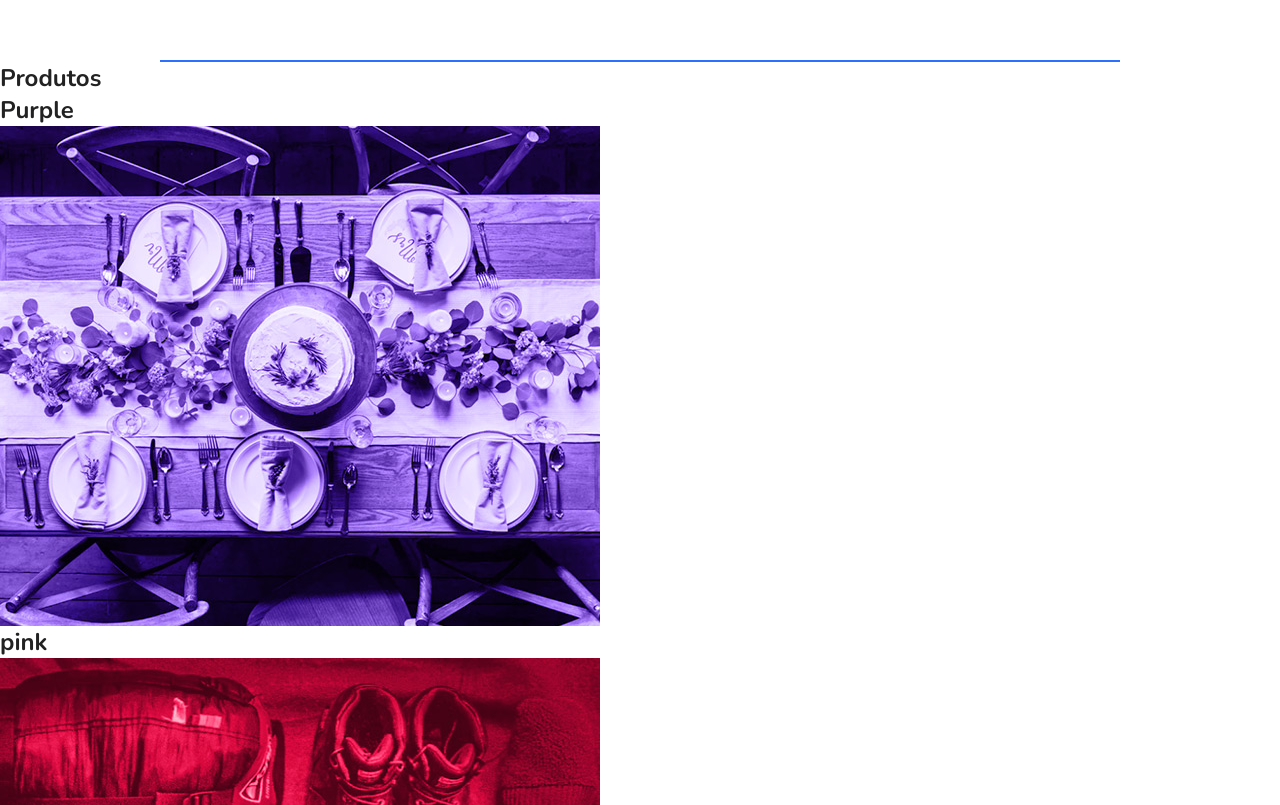
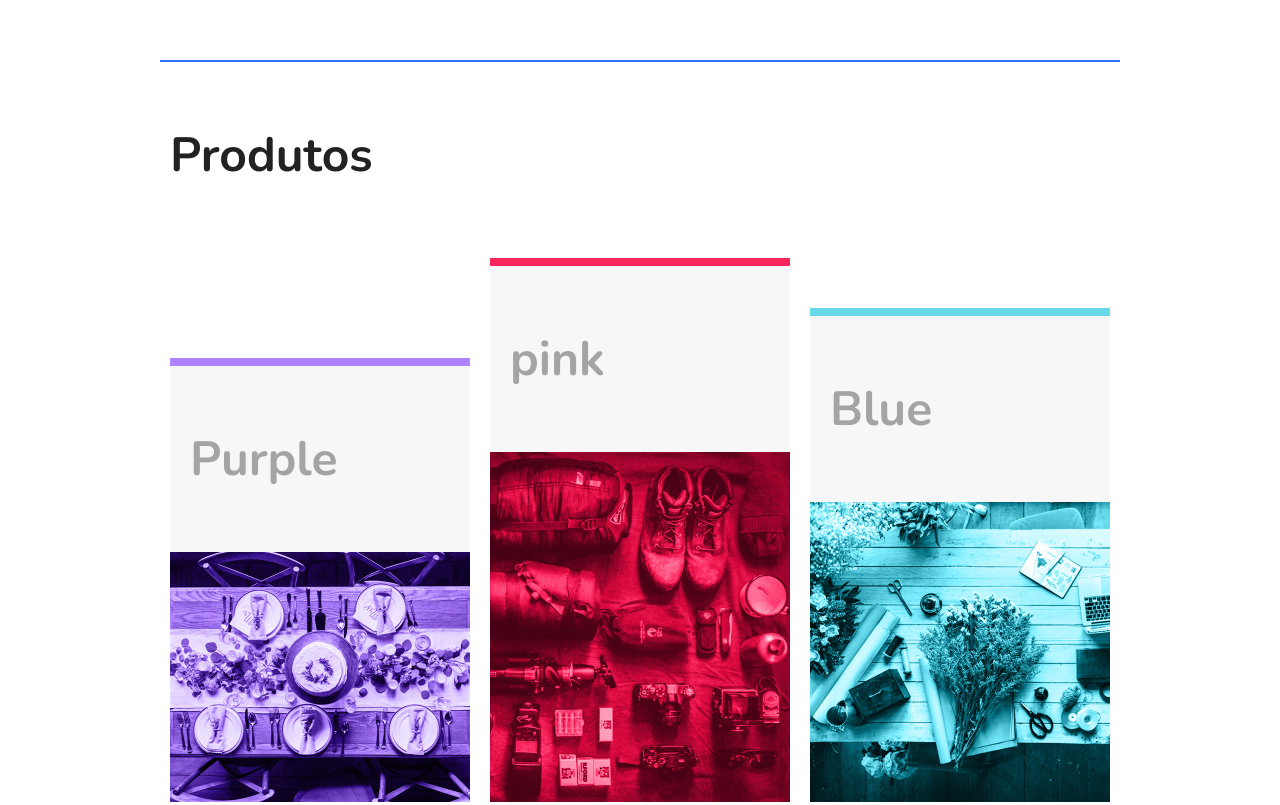
Before and after one commit to FilipyJ/flexBlog-Site-Responsivo, a plain HTML site: page index.html in a window 1280 px wide. Shown: the part 919-1724 px from the top of the page. Drawn offline with nearby package versions, Linux system fonts and the light colour scheme.

Commit message:
produtos-container

```diff
--- a/style.css
+++ b/style.css
@@ -140,3 +140,49 @@ img {
     flex: 1 1 160px;
     margin: 0 10px;
 }
+
+/* Produtos */
+
+.produtos {
+    max-width: 960px;
+    margin: 60px auto;
+
+}
+
+.produtos h1 {
+    font-size: 3em;
+    margin: 0 10px 60px 10px;
+}
+
+
+.produtos-container {
+    display: flex;
+    flex-wrap: wrap;
+    align-items: flex-end;
+}
+
+.produtos-item {
+    flex: 1 1 175px;
+    margin: 10px;
+
+}
+
+.produtos-item h2 {
+    font-size: 3em;
+    color: #a4a4a4;
+    background-color: #f7f7f7;
+    padding: 60px 20px;
+}
+
+.purple {
+    border-top: 8px solid #ae81ff;
+}
+
+.pink {
+    border-top: 8px solid #f9265e;
+}
+
+.blue {
+    border-top: 8px solid #66d9eb;
+
+}
```
